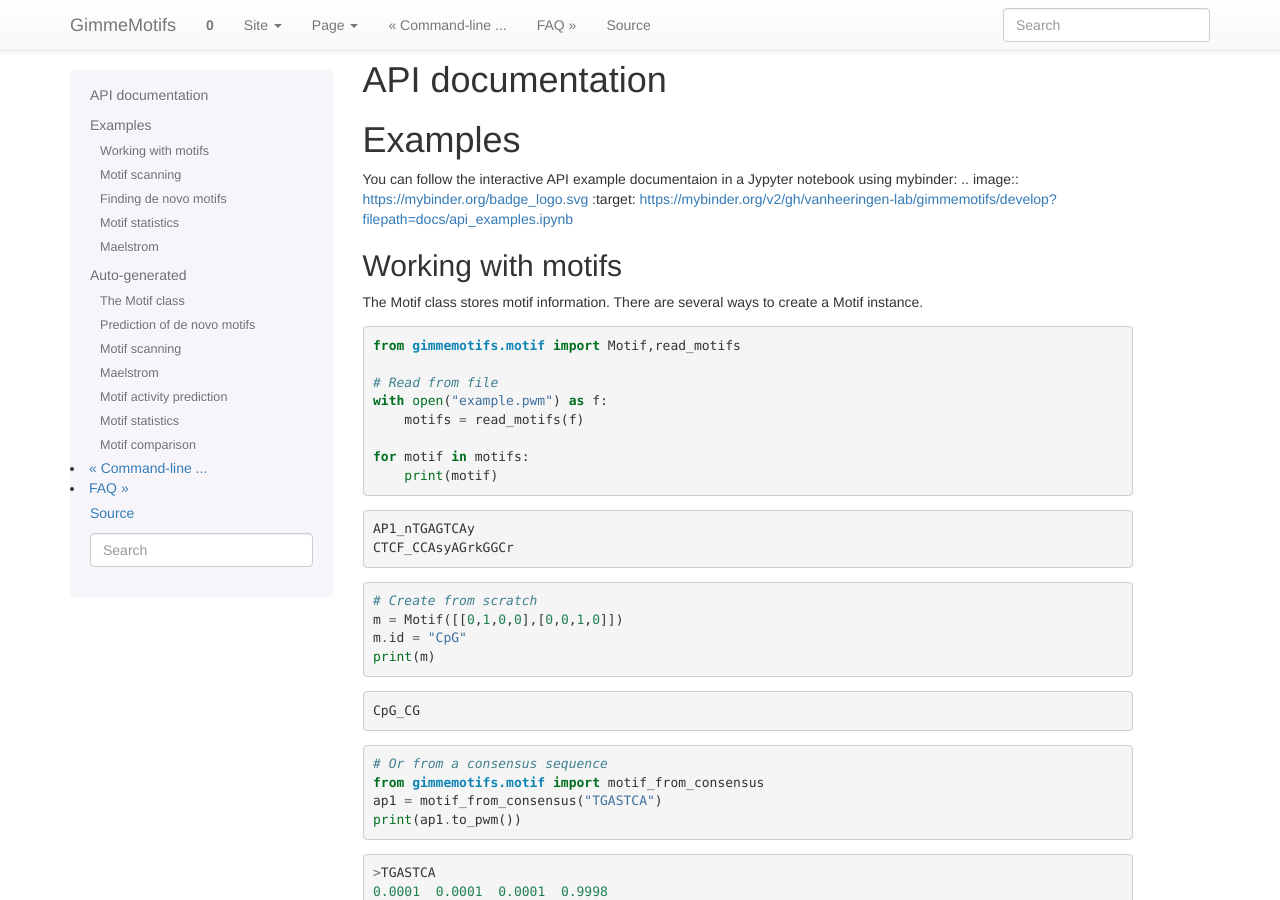
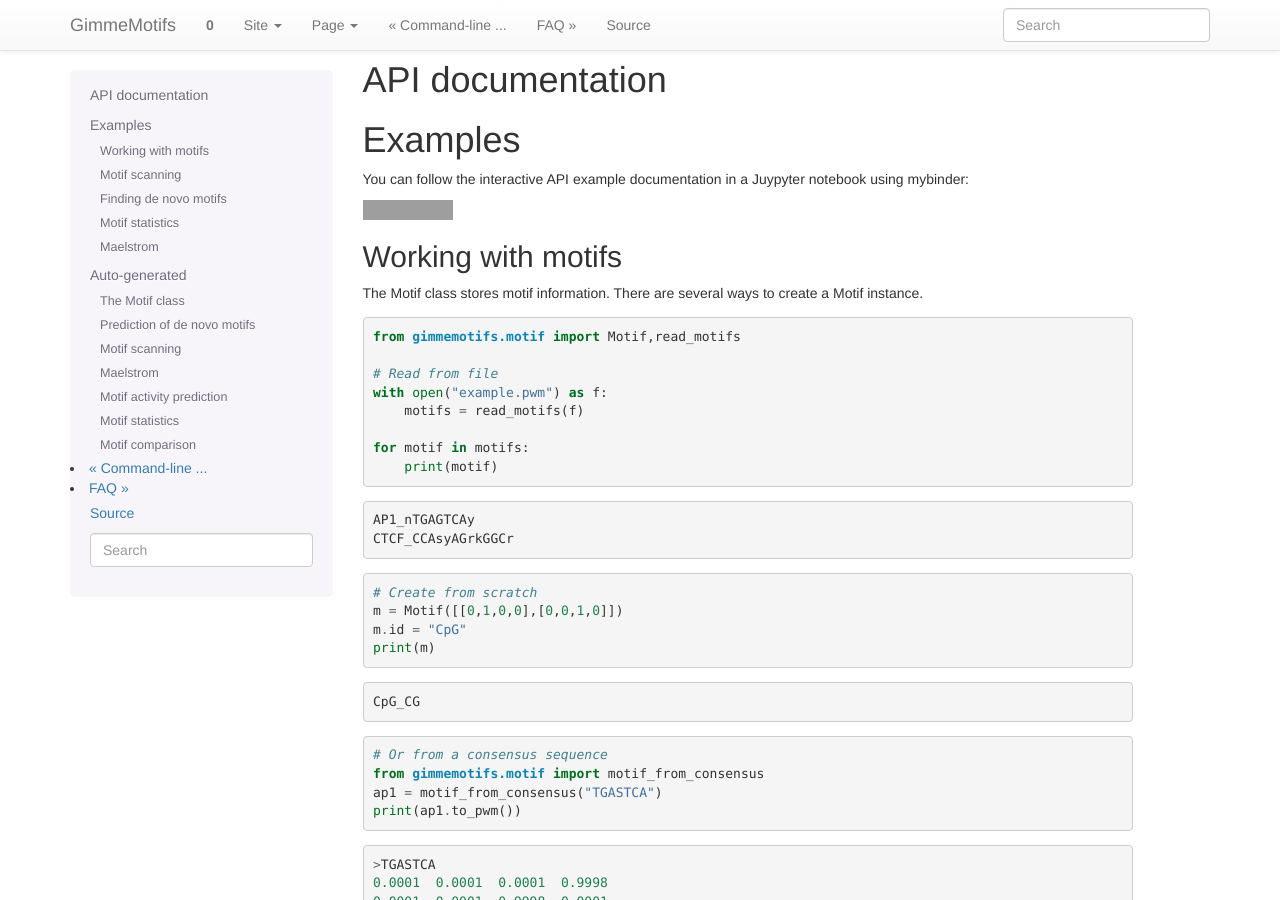
Before and after one commit to vanheeringen-lab/gimmemotifs, a Sphinx documentation site: the page built from docs/api.rst, in a window 1280 px wide and 900 px high. Built offline with Sphinx 7.4.7, drawn with Linux system fonts in a browser that asks for light colours; pages that are not in the unit, such as notebooks, are missing from menus; grey boxes are pictures that could not be loaded.

Commit message:
fix image

```diff
--- a/docs/api.rst
+++ b/docs/api.rst
@@ -11,8 +11,10 @@ API documentation
 Examples
 ========
 
-You can follow the interactive API example documentaion in a Jypyter notebook using mybinder:
-.. image:: https://mybinder.org/badge_logo.svg :target: https://mybinder.org/v2/gh/vanheeringen-lab/gimmemotifs/develop?filepath=docs/api_examples.ipynb
+You can follow the interactive API example documentation in a Juypyter notebook using mybinder:
+
+.. image:: https://mybinder.org/badge_logo.svg
+    :target: https://mybinder.org/v2/gh/vanheeringen-lab/gimmemotifs/develop?filepath=docs/api_examples.ipynb
 
 Working with motifs
 -------------------
```
